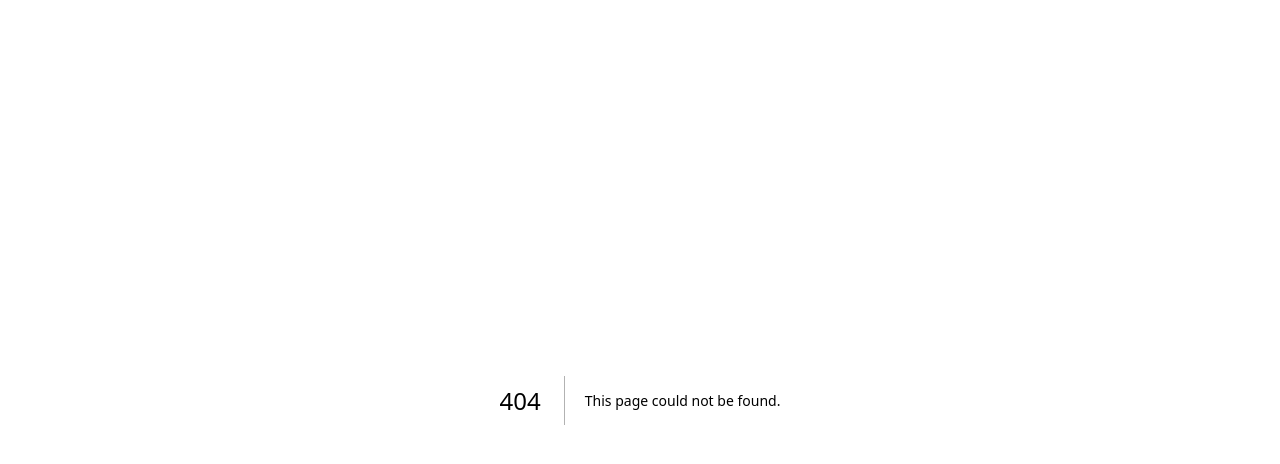
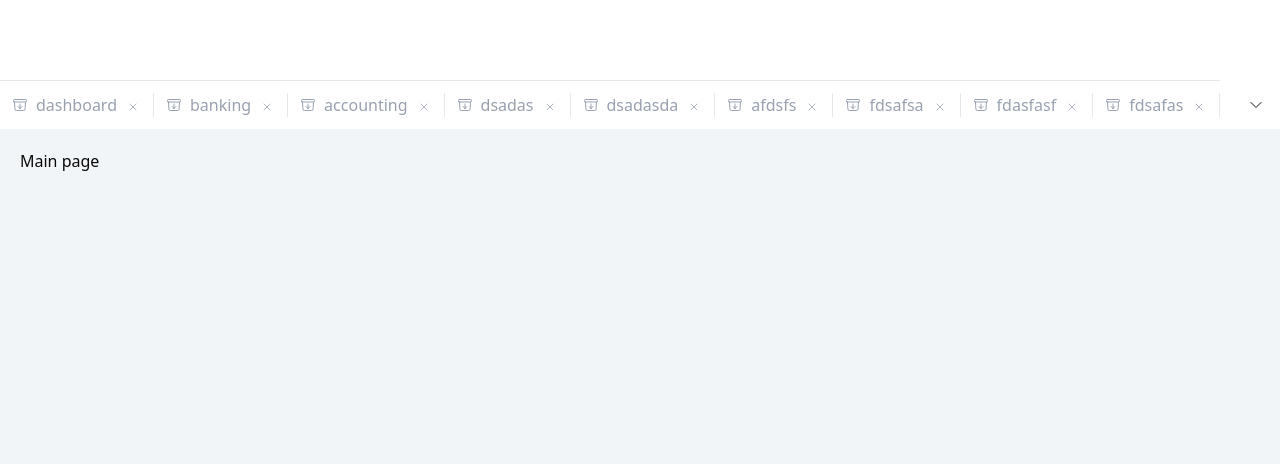
Before and after one commit to SkYfy1/tabs, a Next.js app: page / in a window 1280 px wide. Before the commit this address had no page. Shown: the top 464 px of the page. Built offline with nearby package versions, Linux system fonts and the light colour scheme.

Commit message:
refactor(app) - layout + main page

```diff
--- a/app/(root)/layout.tsx
+++ b/app/(root)/layout.tsx
@@ -3,7 +3,7 @@ import React, { ReactNode } from "react";
 
 const Layout = ({ children }: { children: ReactNode }) => {
   return (
-    <div className="pt-20 ml-12">
+    <div className="pt-20">
       <TabsContainer />
       <main className="bg-gray-bg h-[1000px] p-5">{children}</main>
     </div>
--- /dev/null
+++ b/app/(root)/page.tsx
@@ -0,0 +1,7 @@
+import React from "react";
+
+const Page = () => {
+  return <div>Main page</div>;
+};
+
+export default Page;
```
